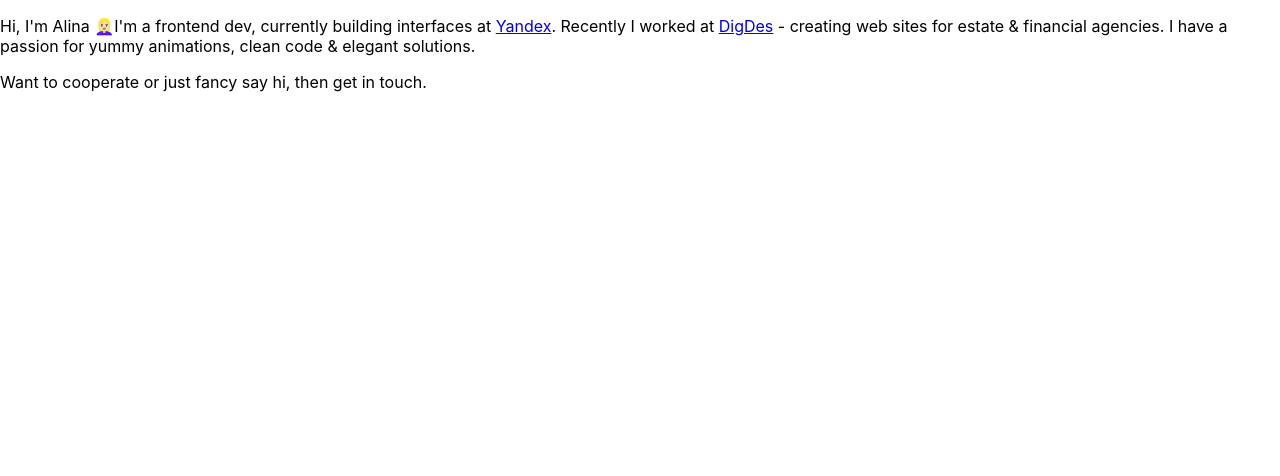
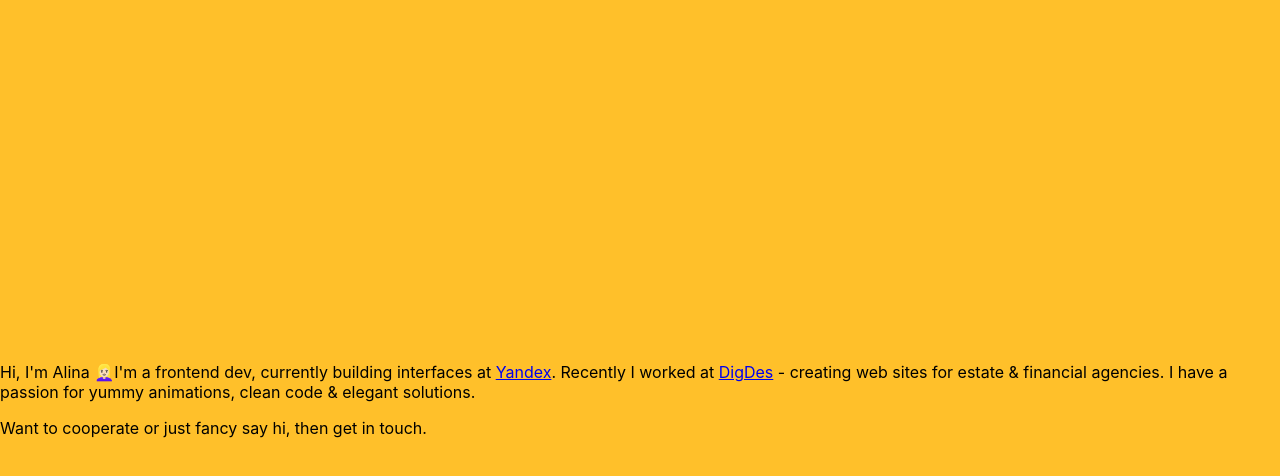
Before and after one commit to alinaosv/alinaosv.github.io, a React (Create React App) app: page / in a window 1280 px wide. Shown: the top 476 px of the page. Built offline with nearby package versions, Linux system fonts and the light colour scheme.

Commit message:
Improved about page layout

```diff
--- a/src/App.js
+++ b/src/App.js
@@ -3,7 +3,7 @@ import About from './pages/about/index';
 
 function App() {
   return (
-    <div className="layout">
+    <div className="page vertical centered">
       <About />
     </div>
   );
--- a/src/index.css
+++ b/src/index.css
@@ -1,4 +1,8 @@
+@import-normalize;
+
 body {
+  height: 100vh;
+  background: #ffc02a;
   margin: 0;
   font-family: -apple-system, BlinkMacSystemFont, 'Segoe UI', 'Roboto', 'Oxygen',
     'Ubuntu', 'Cantarell', 'Fira Sans', 'Droid Sans', 'Helvetica Neue',
@@ -7,7 +11,16 @@ body {
   -moz-osx-font-smoothing: grayscale;
 }
 
-code {
-  font-family: source-code-pro, Menlo, Monaco, Consolas, 'Courier New',
-    monospace;
+.page {
+  height: 100vh;
 }
+
+.vertical {
+  display: flex;
+  flex-direction: column;
+}
+
+.centered {
+  justify-content: center;
+  align-items: center;
+}
--- a/src/pages/about/index.js
+++ b/src/pages/about/index.js
@@ -13,8 +13,11 @@ function About() {
             <p>
                 Want to cooperate or just fancy say hi, then get in touch.
                 {/* drop me a message on hixid@ya.ru. */}
-                {/* Link to linkedIn, github, mail */}
             </p>
+
+            <div>
+                 {/* Link to linkedIn, github, mail */}
+            </div>
         </div>
     );
 }
```
Also changed, not shown: public/manifest.json.
